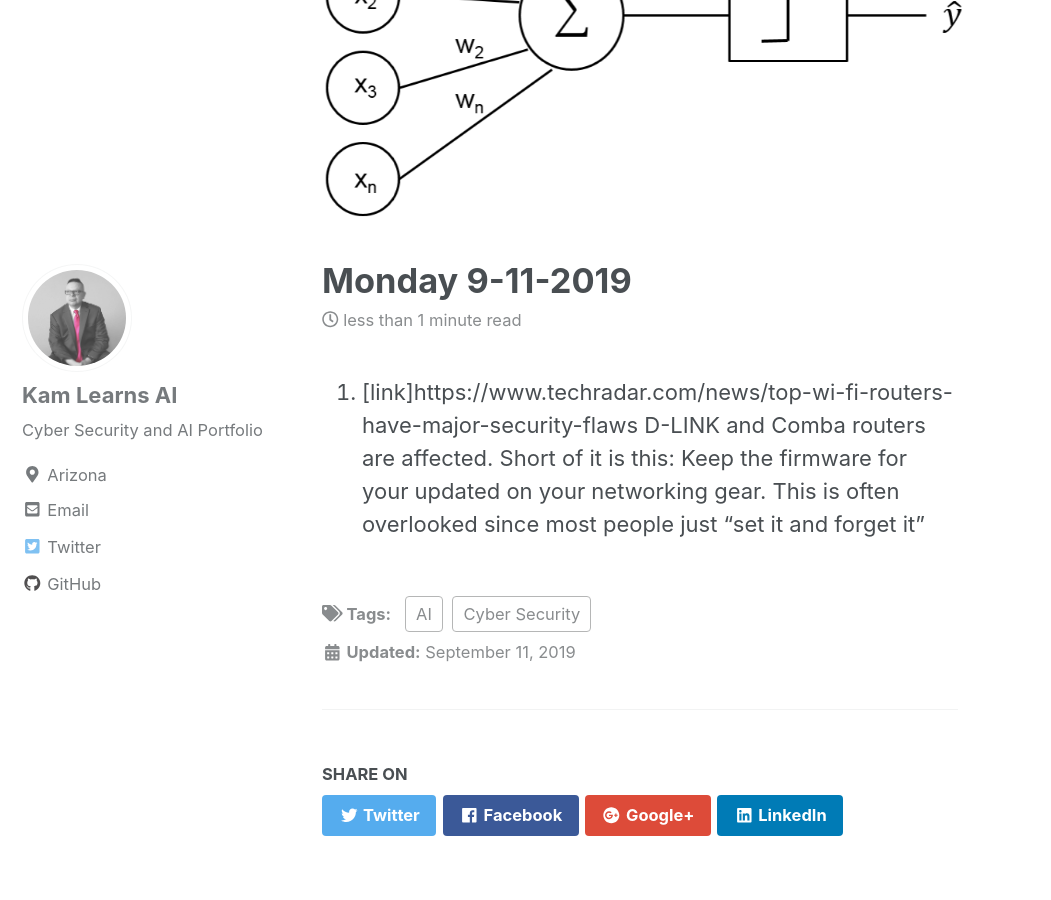
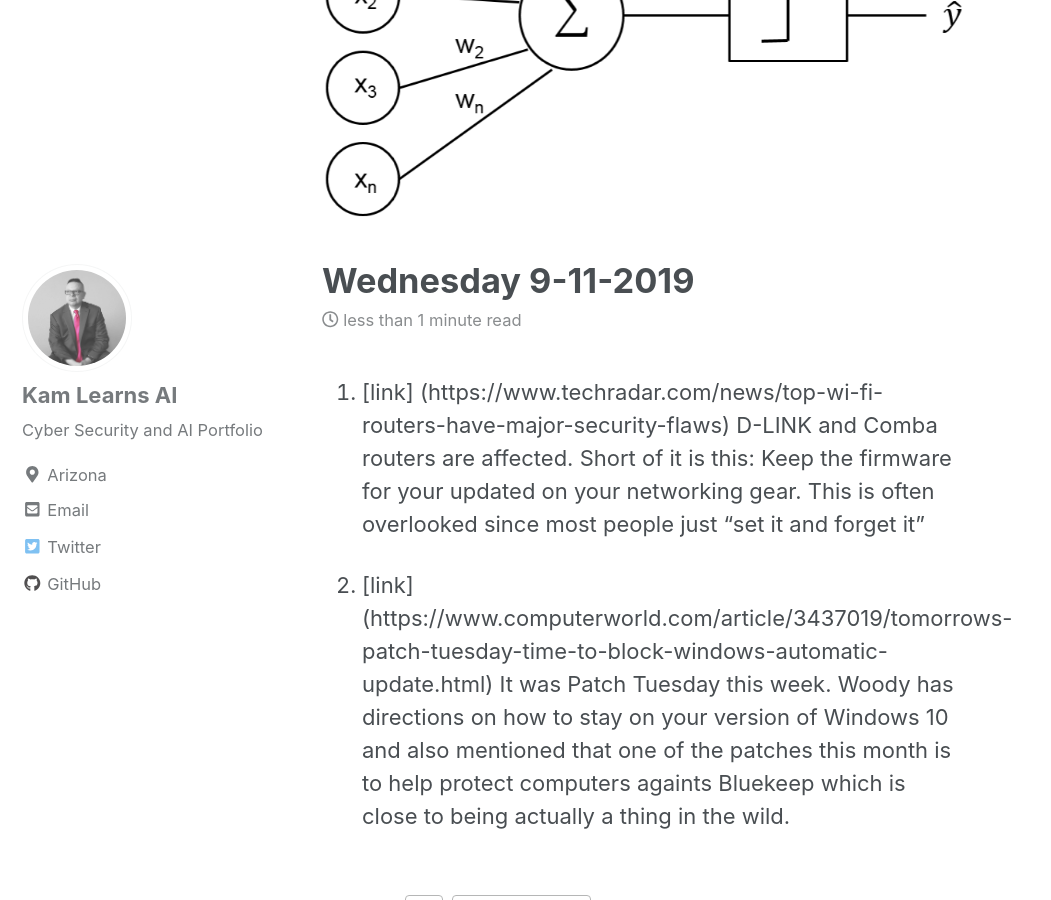
Before and after one commit to Kam718/kam718.github.io, a Jekyll site: the page built from _posts/2019-9-11-Monday-Sept-9-2019.md, in a window 1280 px wide and 900 px high, scrolled down 235 px. Shown: the whole window, without its empty margins (0-1051 px from the left). Built offline with Jekyll 4.4.1, drawn with Linux system fonts in a browser that asks for light colours; nearby versions of some CDN libraries; some of the changed text lies outside the part shown.

Commit message:
Update 2019-9-11-Monday-Sept-9-2019.md

```diff
--- a/_posts/2019-9-11-Monday-Sept-9-2019.md
+++ b/_posts/2019-9-11-Monday-Sept-9-2019.md
@@ -1,5 +1,5 @@
 ---
-title: "Monday 9-11-2019"
+title: "Wednesday 9-11-2019"
 date: 2019-09-11
 tags: [Cyber Security, AI]
 header:
@@ -8,5 +8,8 @@ excerpt: "Stories of the Day"
 mathjax: "false"
 ---
 
-1. [link]https://www.techradar.com/news/top-wi-fi-routers-have-major-security-flaws
+1. [link] (https://www.techradar.com/news/top-wi-fi-routers-have-major-security-flaws)
   D-LINK and Comba routers are affected. Short of it is this: Keep the firmware for your updated on your networking gear. This is often overlooked since most people just "set it and forget it"
+
+2. [link] (https://www.computerworld.com/article/3437019/tomorrows-patch-tuesday-time-to-block-windows-automatic-update.html)
+  It was Patch Tuesday this week. Woody has directions on how to stay on your version of Windows 10 and also mentioned that one of the patches this month is to help protect computers againts Bluekeep which is close to being actually a thing in the wild.
```
